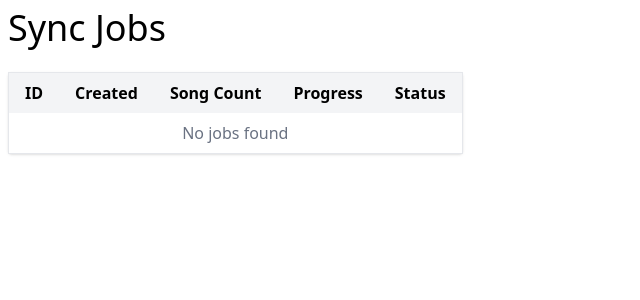
After one commit to yottapanda/syncify, a Flask app: template src/webapp/templates/jobs.html in a window 1280 px wide. The commit adds this page. Shown: the top 300 px of the page, without its empty margins (0-640 px from the left). Run offline with Flask 3, Linux system fonts and the light colour scheme; the template is opened without the code that fills it, so the values that code supplies are empty; style sheets or scripts are compiled from the project's sources; parts of the project's set-up code (start-up, migrations or seed data) failed here and were passed over.

Commit message:
Jobs list page (#24)
* New jobs page with all jobs fetched

* Make prettier

* Dockerfile and makefile

```diff
--- a/package.json
+++ b/package.json
@@ -5,8 +5,8 @@
   "keywords": [],
   "author": "",
   "scripts": {
-    "build": "pnpx @tailwindcss/cli -i style.css -o ./static/style.css --minify",
-    "dev": "pnpx @tailwindcss/cli -i style.css -o ./static/style.css --watch"
+    "build": "pnpx @tailwindcss/cli -i style.css -o src/webapp/static/style.css --minify",
+    "dev": "pnpx @tailwindcss/cli -i style.css -o src/webapp/static/style.css --watch"
   },
   "devDependencies": {
     "@tailwindcss/cli": "^4.0.7",
--- /dev/null
+++ b/src/webapp/templates/jobs.html
@@ -0,0 +1,43 @@
+<!DOCTYPE html>
+<html lang="en">
+<head>
+  <meta charset="UTF-8">
+  <title>Syncify - Jobs</title>
+  <link rel="stylesheet" href="{{ url_for('static', filename='style.css') }}"/>
+</head>
+<body>
+<h1>Sync Jobs</h1>
+<br>
+<table class="border border-gray-200 shadow rounded">
+  <thead class="bg-gray-100">
+  <tr>
+    <th class="px-4 py-2 text-left">ID</th>
+    <th class="px-4 py-2 text-left">Created</th>
+    <th class="px-4 py-2 text-left">Song Count</th>
+    <th class="px-4 py-2 text-left">Progress</th>
+    <th class="px-4 py-2 text-left">Status</th>
+  </tr>
+  </thead>
+  <tbody>
+  {% if jobs|length > 0 %}
+    {% for job in jobs %}
+      <tr class="border-t border-gray-200 hover:bg-gray-50">
+        <td class="px-4 py-2">{{ job.id }}</td>
+        <td class="px-4 py-2">{{ job.created }}</td>
+        <td class="px-4 py-2">{{ job.song_count }}</td>
+        <td class="px-4 py-2">
+          <progress class="min-w-64" value="{{ job.progress if not job.completed else 100 }}"
+                    max="{{ job.song_count if not job.completed else 100 }}"></progress>
+        </td>
+        <td class="px-4 py-2">{{ job.status }}</td>
+      </tr>
+    {% endfor %}
+  {% else %}
+    <tr>
+      <td colspan="5" class="px-4 py-2 text-center text-gray-500">No jobs found</td>
+    </tr>
+  {% endif %}
+  </tbody>
+</table>
+</body>
+</html>
--- a/style.css
+++ b/style.css
@@ -3,3 +3,11 @@
 @font-face {
     font-family: "Roboto", sans-serif;
 }
+
+body {
+    @apply p-2
+}
+
+h1 {
+    @apply text-4xl;
+}
```
Also changed, not shown: src/webapp/app.py (+39 -8 lines), src/webapp/templates/index.html (+12 -16 lines), 6 other files.
